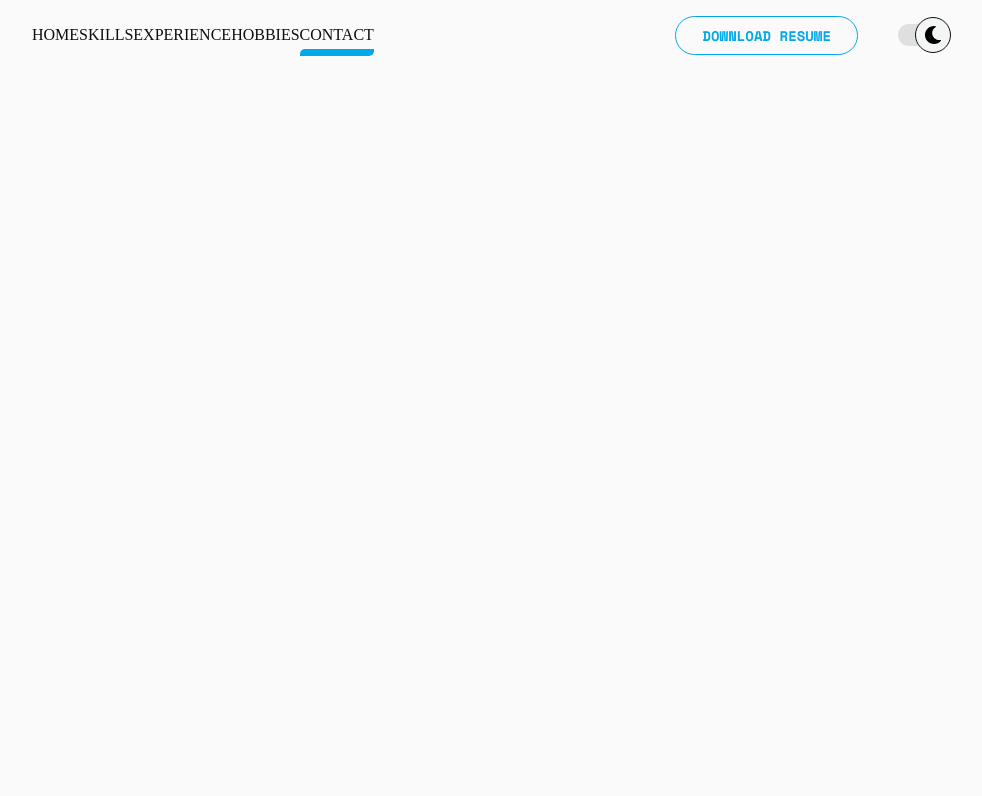
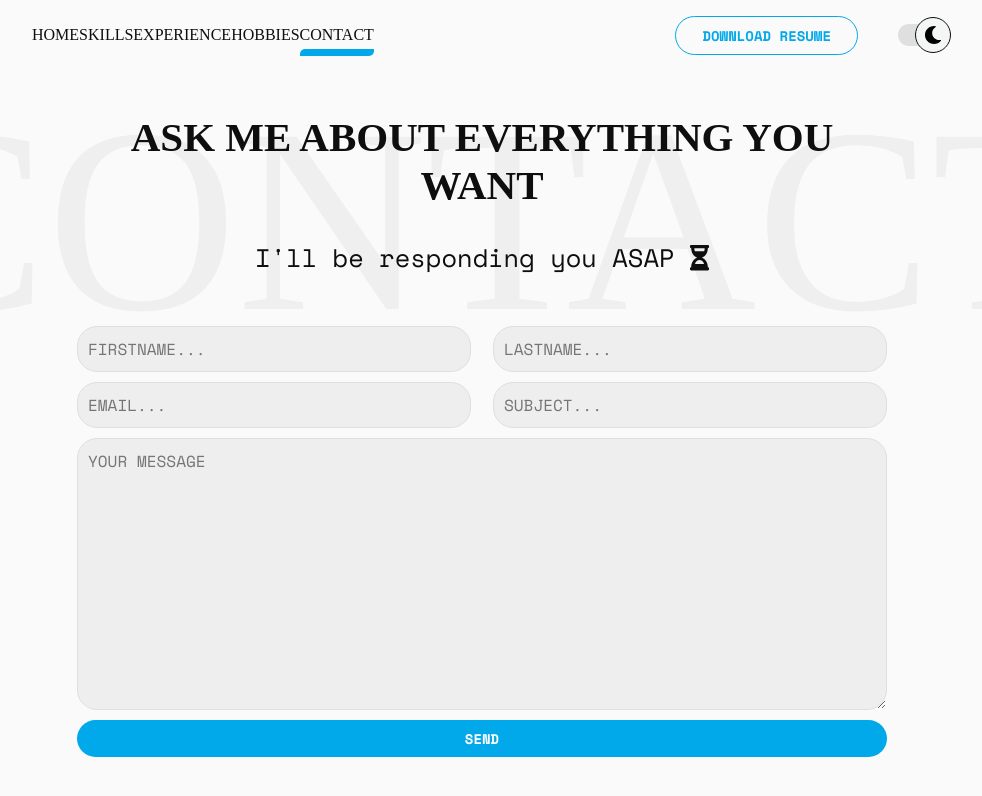
Before and after one commit to GuillaumeMajstruk/my-website, a React (Create React App) app: page /contact in a window 1280 px wide. Shown: the top 796 px of the page, without its empty margins (158-1140 px from the left). Built offline with nearby package versions, Linux system fonts and the light colour scheme; a web font is replaced by a local one.

Commit message:
fixed in layout disposition, adding contact form

```diff
--- a/src/App.css
+++ b/src/App.css
@@ -12,6 +12,7 @@
   --link-color: #02A9EA;
   --background-color: #FAFAFA;
   --background-header-color: #EFEFEF;
+  --input-color: #eeeeee;
   --slider-background: #DFDFDF;
   --slider-btn-background: #F4F5F5;
   --slider-btn-color: #0E0E0E;
@@ -43,6 +44,7 @@
   --link-color: #02A9EA;
   --background-color: #0E0E0E;
   --background-header-color: #211E1E;
+  --input-color: #1b1919;
   --slider-background: #282828;
   --slider-btn-background: #171515;
   --slider-btn-color: #FFFEFF;
@@ -236,6 +238,36 @@ a {
   text-decoration: none;
 }
 
+input,
+textarea {
+  border: 1px solid var(--slider-background);
+  border-radius: 2rem;
+  padding: 1rem;
+  height: auto;
+  display: flex;
+  flex: auto;
+  font-size: var(--body-font-size);
+  background: var(--input-color);
+  color: var(--text-color);
+  text-transform: uppercase;
+  transition: background .2s ease-in;
+}
+
+textarea {
+  min-height: 250px;
+}
+
+input:focus,
+textarea:focus {
+  outline: none !important;
+  background: var(--slider-background);
+}
+
+input,
+textarea::placeholder {
+  font-family: "Space Mono";
+}
+
 a:visited {
   color: var(--text-color);
 }
@@ -295,7 +327,6 @@ a:visited {
   transform: rotate(-45deg);
 }
 
-
 /* Small devices (landscape phones, 100px and up) */
 @media (min-width: 100px) {
   body {
@@ -309,13 +340,17 @@ a:visited {
   }
 
   .fullscreen {
-    min-height: calc(100vh - var(--navbar-height));
+    min-height: calc(100vh - var(--navbar-height) - 10rem);
     width: auto !important;
     padding: 4rem !important;
   }
 
   .background-header {
     display: none;
+  }
+
+  .gap {
+    gap: 1rem;
   }
 
   #home-grid {
@@ -335,6 +370,11 @@ a:visited {
   #skill-grid {
     grid-template-columns: repeat(1, 1fr) !important;
     gap: 3rem !important;
+  }
+
+  #contact-col {
+    width: 100% !important;
+    gap: 1rem !important;
   }
 
   .column.center-v {
@@ -407,9 +447,19 @@ a:visited {
 
 /* Medium devices (tablets, 768px and up) */
 @media (min-width: 768px) {
+  .container {
+    position: relative !important;
+    margin-left: auto !important;
+    margin-right: auto !important;
+  }
+
   .fullscreen {
     height: auto;
     width: 100vw;
+  }
+
+  .column.center-v {
+    justify-content: center !important;
   }
 
   #home-grid {
@@ -439,15 +489,13 @@ a:visited {
   body {
     padding: 0 4rem;
   }
+
   .container {
-    position: relative;
     max-width: 900px;
-    margin-left: auto !important;
-    margin-right: auto !important;
   }
 
   .fullscreen {
-    height: calc(100vh - var(--navbar-height));
+    min-height: calc(100vh - var(--navbar-height));
     width: 100vw;
     padding: 0 !important;
   }
@@ -534,6 +582,9 @@ a:visited {
     opacity: 100%;
   }
 
+  .gap {
+    gap: 2.2rem;
+  }
   /* END OF navbar settings */
 }
 
@@ -541,6 +592,17 @@ a:visited {
 @media (min-width: 1400px) {
   .container {
     max-width: 1366px !important;
+  }
+
+  #hobbies-grid {
+    justify-content: space-between;
+    align-items: center;
+    gap: 10rem !important;
+  }
+
+  #contact-col {
+    width: 60% !important;
+    gap: 2.2rem !important;
   }
 }
 
@@ -609,6 +671,7 @@ a:visited {
 .row {
   display: flex;
   flex-direction: row;
+  flex-wrap: wrap;
   align-items: center;
 }
 
@@ -658,12 +721,6 @@ h5 {
 
 /* grids of the application */
 #home-grid {
-  justify-content: space-between;
-  align-items: center;
-  gap: 5rem;
-}
-
-#hobbies-grid {
   justify-content: space-between;
   align-items: center;
   gap: 5rem;
--- a/src/components/navbar.js
+++ b/src/components/navbar.js
@@ -9,6 +9,7 @@ import Home from "../views/Home";
 import Skills from "../views/Skills";
 import Experience from '../views/Experience';
 import Hobbies from '../views/Hobbies';
+import Contact from '../views/Contact';
 
 const Nav = () => {
     const [isMenuOpen, setMenuOpen] = useState(false);
@@ -53,6 +54,9 @@ const Nav = () => {
                 <Route path="/hobbies">
                     <Hobbies />
                 </Route>
+                <Route path="/contact">
+                    <Contact />
+                </Route>
             </Switch>
             <div className="navbar-mobile">
                 <div id="navbar-mobile-actions" className="navbar-mobile--actions">
--- /dev/null
+++ b/src/views/Contact.js
@@ -0,0 +1,39 @@
+import {FontAwesomeIcon as Icon} from '@fortawesome/react-fontawesome';
+import {faHourglassHalf} from '@fortawesome/free-solid-svg-icons';
+
+const Contact = () => {
+    return (
+        <div className="column container fullscreen center-h center-v">
+            <div className="background-header">Contact</div>
+            <div className="center-h h-100 ml-auto mr-auto" style={{width: "90%"}}>
+                <div id="contact-col" className="column h-100 center-v ml-auto mr-auto gap">
+                    <h2 className="font-rhyme">ASK ME ABOUT EVERYTHING YOU WANT</h2>
+                    <h3 className="font-space text-normal mt-xs mb-sm">I'll be responding you ASAP <Icon icon={faHourglassHalf}></Icon></h3>
+                    <div className="gap" style={{
+                        display: "flex",
+                        flexFlow: "row wrap"
+                    }}>
+                        <input type="text" placeholder="firstname..."></input>
+                        <input type="text" placeholder="lastname..."></input>
+                    </div>
+                    <div className="gap" style={{
+                        display: "flex",
+                        flexFlow: "row wrap"
+                    }}>
+                        <input type="text" placeholder="email..."></input>
+                        <input type="text" placeholder="subject..."></input>
+                    </div>
+                    <div className="gap" style={{
+                        display: "flex",
+                        flexFlow: "row wrap"
+                    }}>
+                        <textarea placeholder="your message"></textarea>
+                    </div>
+                    <button className="button">Send</button>
+                </div>
+            </div>
+        </div>
+    )
+}
+
+export default Contact;
--- a/src/views/Experience.js
+++ b/src/views/Experience.js
@@ -3,7 +3,7 @@ import { faUserTie } from '@fortawesome/free-solid-svg-icons';
 
 const Experience = () => {
     return (
-        <div className="container fullscreen center-h center-v">
+        <div className="column container fullscreen center-h center-v">
             <div className="background-header">xp</div>
             <div className="center-h h-100 ml-auto mr-auto" style={{width: "90%"}}>
                 <div className="column h-100 center-v">
--- a/src/views/Hobbies.js
+++ b/src/views/Hobbies.js
@@ -3,9 +3,9 @@ import { faEllipsisH, faGamepad, faRunning } from '@fortawesome/free-solid-svg-i
 
 const Hobbies = () => {
     return (
-        <div className="container fullscreen center-h center-v">
+        <div className="column container fullscreen center-h center-v">
             <div className="background-header">hobbies</div>
-            <div className="center-h h-100 ml-auto mr-auto" style={{width: "90%"}}>
+            <div className=" center-h h-100 ml-auto mr-auto" style={{width: "90%"}}>
                 <div className="column h-100 center-v">
                     <h2 className="font-rhyme text-light">WHAT ARE MY <strong>HOBBIES?</strong> &nbsp;<Icon icon={faGamepad}></Icon></h2>
                     <h3 className="font-space text-normal mt-xs">Want to talk about something or <strong>nothing</strong>? <button className="button text-bold">contact me</button></h3>
--- a/src/views/Skills.js
+++ b/src/views/Skills.js
@@ -3,7 +3,7 @@ import { faCode, faLanguage, faUserTie } from '@fortawesome/free-solid-svg-icons
 
 const Skills = () => {
     return (
-        <div className="container fullscreen center-h center-v">
+        <div className="column container fullscreen center-h center-v">
             <div className="background-header">skills</div>
             <div className="center-h h-100 ml-auto mr-auto" style={{width: "90%"}}>
                 <div className="column h-100 center-v">
```
